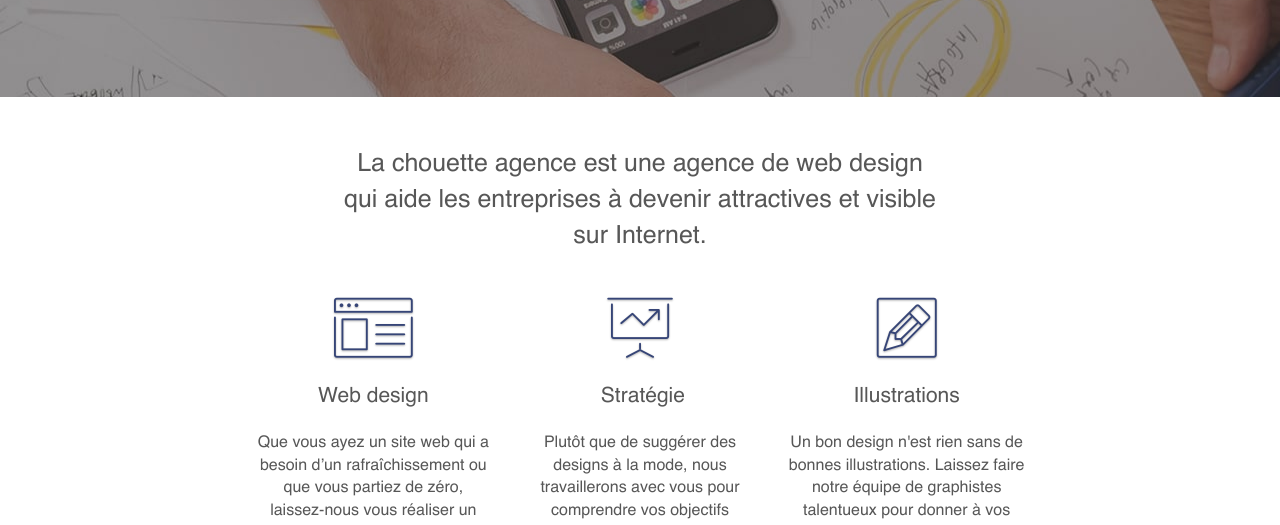
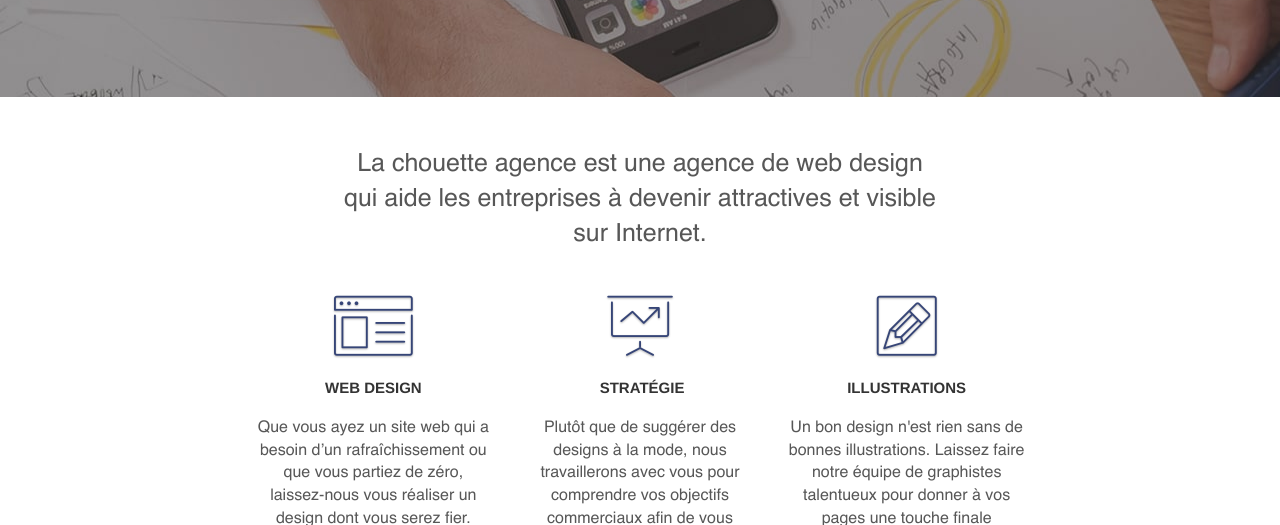
Before and after one commit to Supercount/P4_changements, a plain HTML site: page index.html in a window 1280 px wide. Shown: the part 427-952 px from the top of the page. Drawn offline with Linux system fonts and the light colour scheme.

Commit message:
correctif h2

```diff
--- a/index.html
+++ b/index.html
@@ -73,7 +73,7 @@
 		<div class="container bloc-md ">
 			<div class="row">
 				<div class="col-sm-12">
-					<p class="presentation">La chouette agence est une agence de web design qui aide les entreprises à devenir attractives et visible sur Internet.</p>
+					<h2 class="presentation">La chouette agence est une agence de web design qui aide les entreprises à devenir attractives et visible sur Internet.</h2>
 				</div>
 			</div>
 			<div class="row voffset-lg med-width-whitespace">
@@ -81,9 +81,9 @@
 					<div>
 						<span class="et-icon-browser sm-shadow icon-dark-slate-blue icons icon-lg"></span>
 					</div>
-					<h2 class="mg-md">
+					<h3 class="mg-md">
 						Web design
-					</h2>
+					</h3>
 					<p >
 						Que vous ayez un site web qui a besoin d&rsquo;un rafraîchissement ou que vous partiez de zéro, laissez-nous vous réaliser un design dont vous serez fier.
 					</p>
@@ -92,9 +92,9 @@
 					<div>
 						<span class="et-icon-presentation sm-shadow icon-dark-slate-blue icons icon-lg"></span>
 					</div>
-					<h2 class="mg-md">
+					<h3 class="mg-md">
 						&nbsp;Stratégie
-					</h2>
+					</h3>
 					<p>
 						Plutôt que de suggérer des designs à la mode, nous travaillerons avec vous pour comprendre vos objectifs commerciaux afin de vous proposer le meilleur design possible.<br>
 					</p>
@@ -103,9 +103,9 @@
 					<div>
 						<span class="et-icon-edit sm-shadow icon-dark-slate-blue icons icon-lg"></span>
 					</div>
-					<h2 class="mg-md">
+					<h3 class="mg-md">
 						Illustrations
-					</h2>
+					</h3>
 					<p>
 						Un bon design n'est rien sans de bonnes illustrations. Laissez faire notre équipe de graphistes talentueux pour donner à vos pages une touche finale d'élégance.
 					</p>
@@ -143,7 +143,7 @@
 		<div class="container bloc-lg">
 			<div class="row">
 				<div class="col-sm-12 ">
-					<p class="presentation2">Nous travaillons avec beaucoup de clients, voici nos réalisations.</p>
+					<h2 class="presentation2">Nous travaillons avec beaucoup de clients, voici nos réalisations.</h2>
 				</div>
 			</div>
 			<div class="row tight-width-whitespace portfolio-row">
--- a/style.css
+++ b/style.css
@@ -221,19 +221,6 @@ li a:hover {
         margin-right:0;
         margin-top:20px;
     }
-}
-
-.presentation {
-    max-width: 60%;
-    margin: auto;
-    margin-bottom: 20px;
-    font-size: 25px;
-}
-
-.presentation2 {
-    max-width: 45%;
-    margin: auto;
-    font-size: 25px;
 }
 
 .citation {
@@ -536,7 +523,8 @@ h1, h4 {
 .tc-white {
     color:#f8bfa5;
 }
-.col-sm-12 h2{
+
+.col-sm-12 h3{
     color: #f8bfa5;
     font-weight: bold;
 }
@@ -580,6 +568,20 @@ footer p {
 
 .bg-presentation {
     background-image:url(img/image-de-presentation.jpg);
+}
+
+.presentation {
+    max-width: 60%;
+    margin: auto;
+    margin-bottom: 20px;
+    font-size: 25px;
+}
+
+.presentation2 {
+    color: #575757;
+    max-width: 45%;
+    margin: auto;
+    font-size: 25px;
 }
 
 @media (max-width:1024px) {
```
Also changed, not shown: 1 other file.
